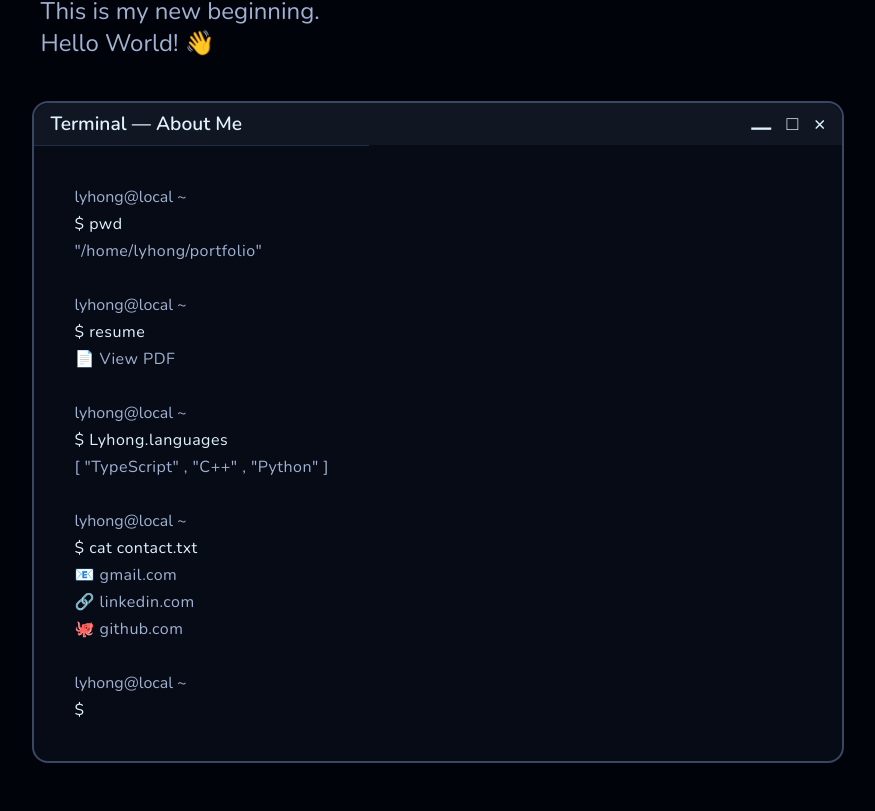
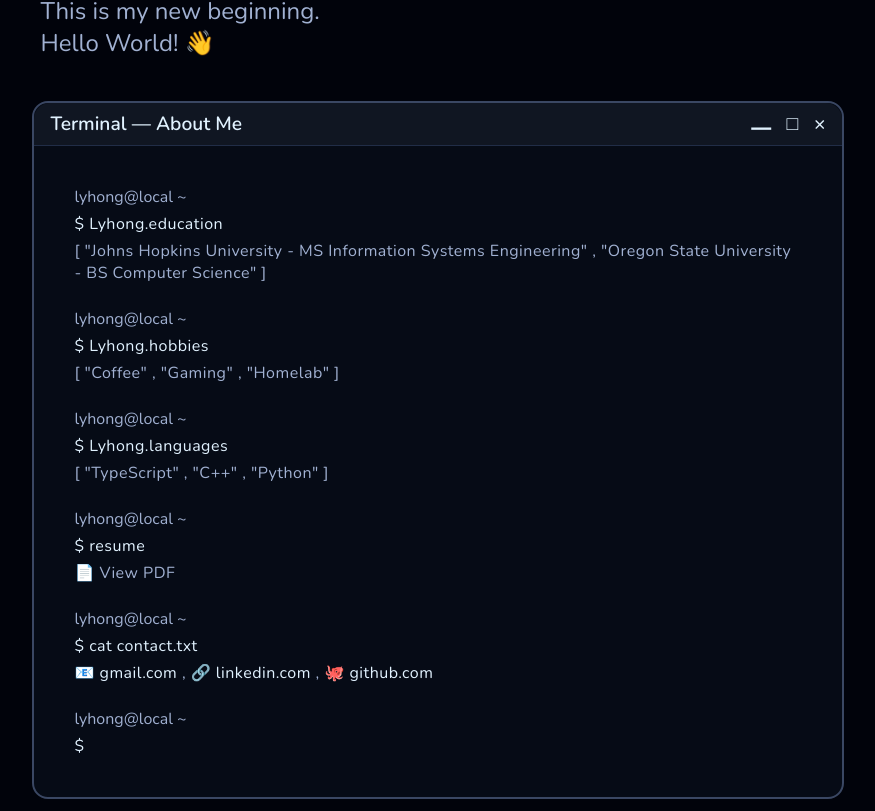
Before and after one commit to peoul/portfolio_ver_2, a React (Vite) app: page / in a window 1280 px wide. Shown: the part 329-1140 px from the top of the page, without its empty margins (202-1077 px from the left). Built offline with nearby package versions, Linux system fonts and the light colour scheme.

Commit message:
feat - updated content

```diff
--- a/src/component/Terminal.tsx
+++ b/src/component/Terminal.tsx
@@ -2,7 +2,6 @@ import "./terminal.css";
 import { contact } from "../assets/data/portfolio.json";
 function Terminal() {
   return (
-
     <div className="terminal">
       <div className="header">
         <p>Terminal — About Me</p>
@@ -16,8 +15,23 @@ function Terminal() {
       <div className="command">
         <div className="input-statement">
           <p>lyhong@local ~</p>
-            <p className="input">$ pwd </p>
-            <p className="output">"/home/lyhong/portfolio"</p>
+          <p className="input">$ Lyhong.education</p>
+          <p className="output">
+            [ "Johns Hopkins University - MS Information Systems Engineering" ,
+            "Oregon State University - BS Computer Science" ]
+          </p>
+        </div>
+
+        <div className="input-statement">
+          <p>lyhong@local ~</p>
+          <p className="input">$ Lyhong.hobbies</p>
+          <p className="output">[ "Coffee" , "Gaming" , "Homelab" ]</p>
+        </div>
+
+        <div className="input-statement">
+          <p>lyhong@local ~</p>
+          <p className="input">$ Lyhong.languages</p>
+          <p className="output">[ "TypeScript" , "C++" , "Python" ]</p>
         </div>
 
         <div className="input-statement">
@@ -27,34 +41,24 @@ function Terminal() {
             📄 View PDF
           </a>
         </div>
-          <div className="input-statement">
-            <p>lyhong@local ~</p>
-            <p className="input">$ Lyhong.languages</p>
-            <p className="output">[ "TypeScript" , "C++" , "Python" ]</p>
-          </div>
 
         <div className="input-statement">
           <p>lyhong@local ~</p>
           <p className="input">$ cat contact.txt</p>
-            <a className="output" href={`mailto:${contact.email}`}>
-              📧 gmail.com
-            </a>
+          <p className="output">
+            <a href={`mailto:${contact.email}`}>📧 gmail.com</a> ,{" "}
             <a
-              className="output"
               href={contact.linkedin}
               target="_blank"
               rel="noopener noreferrer"
             >
               🔗 linkedin.com
-            </a>
-            <a
-              className="output"
-              href={contact.github}
-              target="_blank"
-              rel="noopener noreferrer"
-            >
+            </a>{" "}
+            ,{" "}
+            <a href={contact.github} target="_blank" rel="noopener noreferrer">
               🐙 github.com
             </a>
+          </p>
         </div>
 
         <div className="input-statement">
--- a/src/component/terminal.css
+++ b/src/component/terminal.css
@@ -36,12 +36,11 @@
   padding: 2.5rem;
   border-top: 1px solid var(--border-muted);
   color: var(--text-muted);
-
   display: flex;
   flex-direction: column;
-  gap: 2rem;
+  gap: 1.5rem;
   font-size: 1.2rem;
-
+  width: 100%;
   height: min-content;
 }
 
@@ -62,6 +61,11 @@
   color: var(--text-muted);
   letter-spacing: 0.5px;
   text-wrap: wrap;
+}
+
+.output a {
+  text-decoration: none;
+  color: var(--text)
 }
 
 .output-folder {
```
Lines whose indentation alone changed are shown as unchanged.
